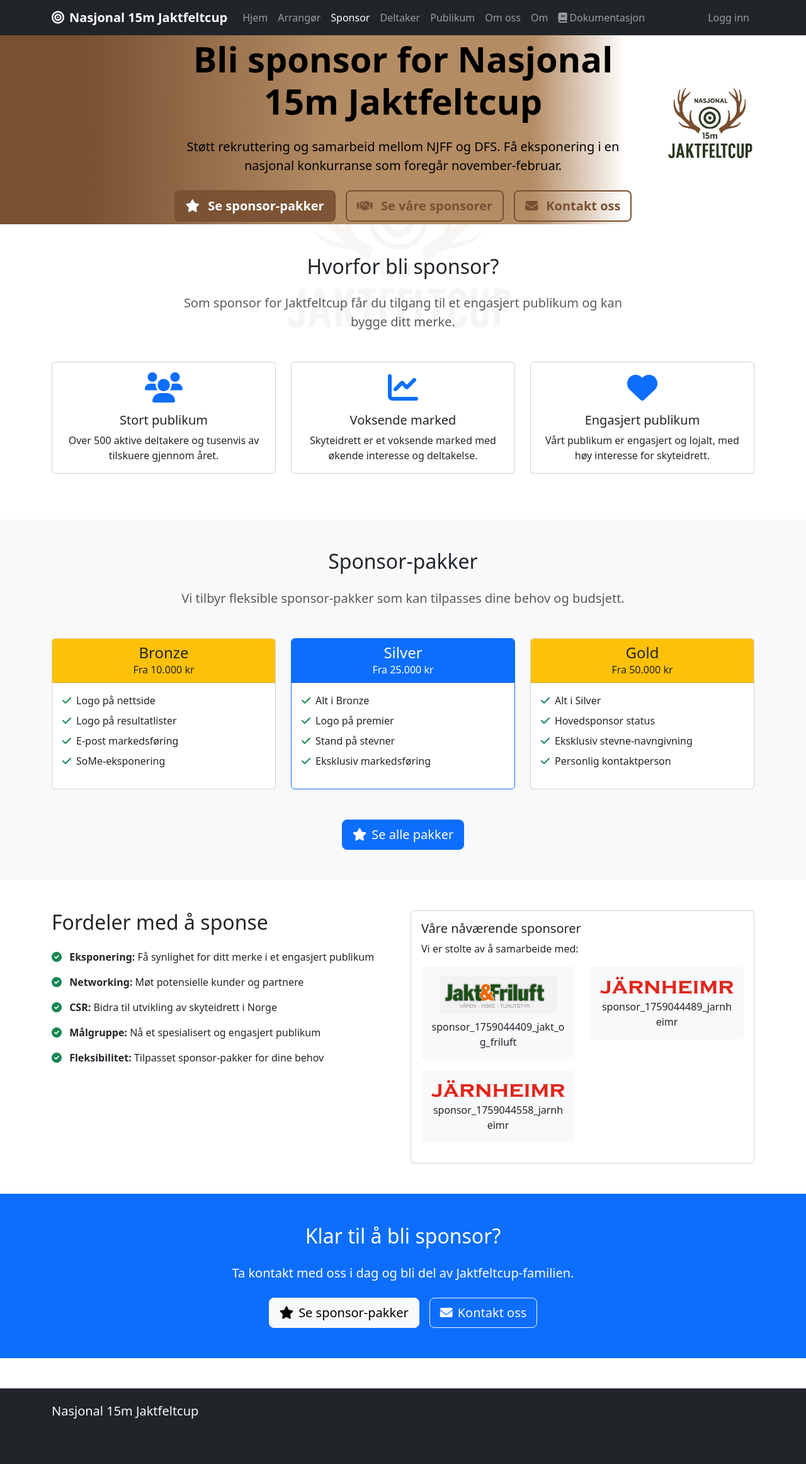
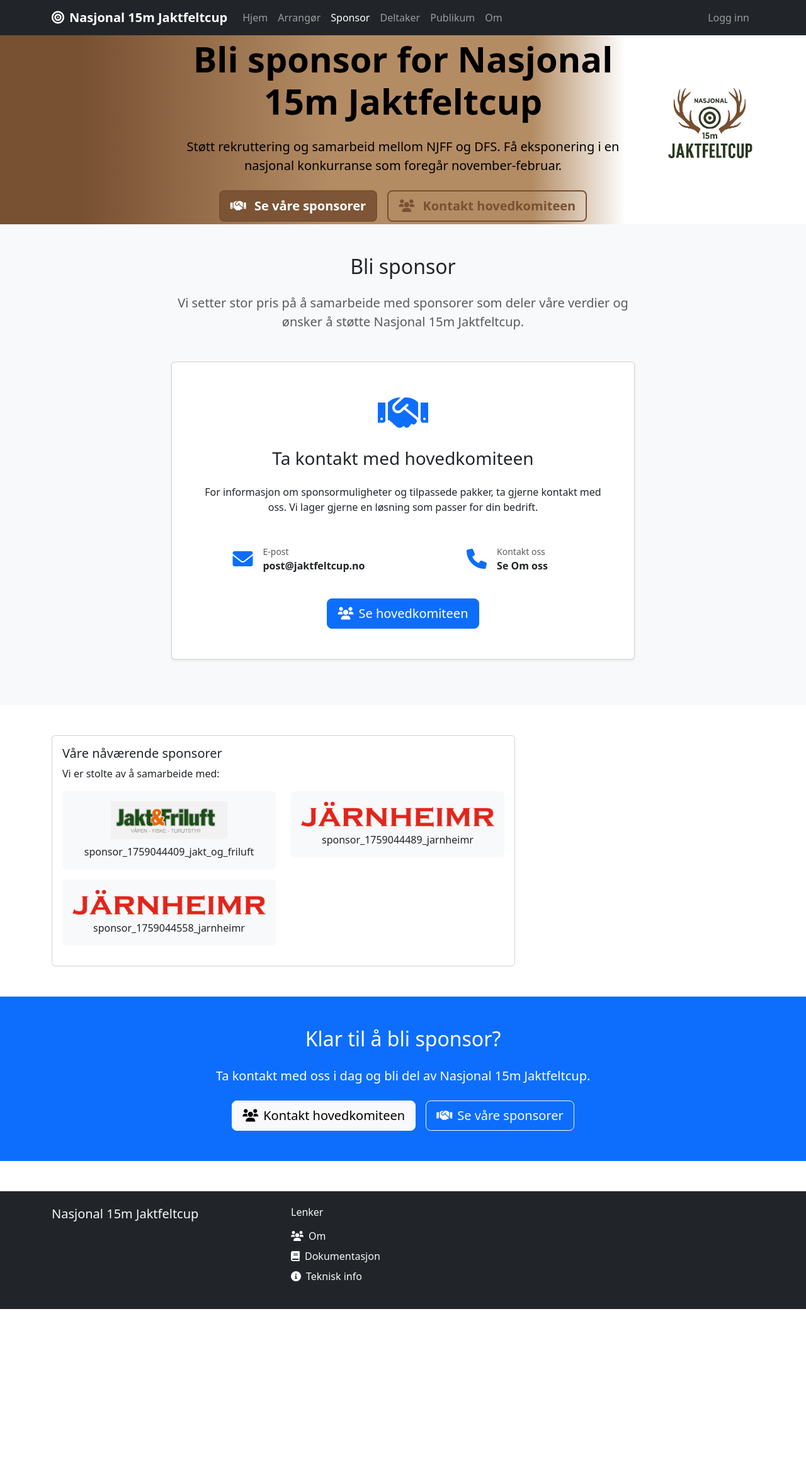
Before and after one commit to sjurivar/jaktfeltcup, a PHP site: page /jaktfeltcup/views/public/sponsor/index.php in a window 1280 px wide. Shown: the whole page at 63% size. After the commit the page ends 2078 px from the top, so only its background shows below. Run offline with PHP 8.4, Linux system fonts and the light colour scheme; data that the repository does not hold is empty.

Commit message:
Endret en del tekster - spesielt på sponsorsiden

```diff
--- a/views/layouts/footer.php
+++ b/views/layouts/footer.php
@@ -12,11 +12,31 @@
 <footer class="bg-dark text-light py-4 mt-5">
     <div class="container">
         <div class="row">
-            <div class="col-md-6">
+            <div class="col-md-4 mb-3 mb-md-0">
                 <h5>Nasjonal 15m Jaktfeltcup</h5>
                 <p class="text-muted">Administrasjonssystem for skyteøvelse</p>
             </div>
-            <div class="col-md-6 text-md-end">
+            <div class="col-md-4 mb-3 mb-md-0">
+                <h6 class="mb-3">Lenker</h6>
+                <ul class="list-unstyled">
+                    <li class="mb-2">
+                        <a href="<?= base_url('om-oss') ?>" class="text-light text-decoration-none">
+                            <i class="fas fa-users me-2"></i>Om
+                        </a>
+                    </li>
+                    <li class="mb-2">
+                        <a href="<?= base_url('dokumentasjon') ?>" class="text-light text-decoration-none">
+                            <i class="fas fa-book me-2"></i>Dokumentasjon
+                        </a>
+                    </li>
+                    <li class="mb-2">
+                        <a href="<?= base_url('about') ?>" class="text-light text-decoration-none">
+                            <i class="fas fa-info-circle me-2"></i>Teknisk info
+                        </a>
+                    </li>
+                </ul>
+            </div>
+            <div class="col-md-4 text-md-end">
                 <p class="text-muted mb-0">&copy; 2024 Nasjonal 15m Jaktfeltcup. Alle rettigheter forbeholdt.</p>
             </div>
         </div>
--- a/views/layouts/header.php
+++ b/views/layouts/header.php
@@ -361,7 +361,7 @@
                         <a class="nav-link <?= $current_page === 'publikum' ? 'active' : '' ?>" href="<?= base_url('publikum') ?>">Publikum</a>
                     </li>
                     <li class="nav-item">
-                        <a class="nav-link <?= $current_page === 'om-oss' ? 'active' : '' ?>" href="<?= base_url('om-oss') ?>">Om oss</a>
+                        <a class="nav-link <?= $current_page === 'om-oss' ? 'active' : '' ?>" href="<?= base_url('om-oss') ?>">Om</a>
                     </li>
                     <?php if (in_array($current_page, ['results', 'standings', 'competition-results'])): ?>
                     <li class="nav-item">
@@ -371,14 +371,6 @@
                         <a class="nav-link <?= $current_page === 'standings' ? 'active' : '' ?>" href="<?= base_url('standings') ?>">Sammenlagt</a>
                     </li>
                     <?php endif; ?>
-                    <li class="nav-item">
-                        <a class="nav-link <?= $current_page === 'about' ? 'active' : '' ?>" href="<?= base_url('about') ?>">Om</a>
-                    </li>
-                    <li class="nav-item">
-                        <a class="nav-link <?= $current_page === 'dokumentasjon' ? 'active' : '' ?>" href="<?= base_url('dokumentasjon') ?>">
-                            <i class="fas fa-book me-1"></i>Dokumentasjon
-                        </a>
-                    </li>
                 </ul>
                 <ul class="navbar-nav">
                     <?php
--- a/views/public/sponsor/index.php
+++ b/views/public/sponsor/index.php
@@ -15,9 +15,9 @@
 
 // Get editable content for sponsor page
 $hero_content = render_editable_content('sponsor', 'hero_title', 'Bli sponsor for Nasjonal 15m Jaktfeltcup', 'Støtt rekruttering og samarbeid mellom NJFF og DFS. Få eksponering i en nasjonal konkurranse som foregår november-februar.');
-$benefits_content = render_editable_content('sponsor', 'benefits_title', 'Hvorfor bli sponsor?', 'Som sponsor for Jaktfeltcup får du tilgang til et engasjert publikum og kan bygge ditt merke.');
+$benefits_content = render_editable_content('sponsor', 'benefits_title', 'Hvorfor bli sponsor?', 'Som sponsor for Nasjonal 15m Jaktfeltcup får du tilgang til et engasjert publikum og kan bygge ditt merke.');
 $packages_content = render_editable_content('sponsor', 'packages_title', 'Sponsorpakker', 'Velg den pakken som passer best for ditt selskap.');
-$cta_content = render_editable_content('sponsor', 'cta_title', 'Klar til å bli sponsor?', 'Ta kontakt med oss i dag og bli del av Jaktfeltcup-familien.');
+$cta_content = render_editable_content('sponsor', 'cta_title', 'Klar til å bli sponsor?', 'Ta kontakt med oss i dag og bli del av Nasjonal 15m Jaktfeltcup.');
 ?>
 
 <?php include_header(); ?>
@@ -25,29 +25,25 @@
 <?php
 $hero_buttons = [
     [
-        'text' => 'Se sponsor-pakker',
-        'url' => base_url('sponsor/pakker'),
-        'class' => 'btn-light',
-        'icon' => 'fas fa-star'
-    ],
-    [
         'text' => 'Se våre sponsorer',
         'url' => base_url('sponsor/presentasjon'),
-        'class' => 'btn-outline-light',
+        'class' => 'btn-light',
         'icon' => 'fas fa-handshake'
     ],
     [
-        'text' => 'Kontakt oss',
-        'url' => base_url('sponsor/kontakt'),
+        'text' => 'Kontakt hovedkomiteen',
+        'url' => base_url('om-oss'),
         'class' => 'btn-outline-light',
-        'icon' => 'fas fa-envelope'
+        'icon' => 'fas fa-users'
     ]
 ];
 include_hero_section('sponsor', 'hero_title', $hero_content['title'], $hero_content['content'], $hero_buttons);
 ?>
 
 <!-- Why Sponsor -->
+ <!--
 <section class="py-5">
+
     <div class="container">
         <div class="row">
             <div class="col-lg-8 mx-auto text-center">
@@ -99,83 +95,69 @@
             </div>
         </div>
     </div>
+
 </section>
-
-<!-- Sponsor Packages -->
+-->
+<!-- Contact Section -->
 <section class="py-5 bg-light">
     <div class="container">
         <div class="row">
             <div class="col-lg-8 mx-auto text-center">
-                <h2 class="mb-4">Sponsor-pakker</h2>
+                <h2 class="mb-4">Bli sponsor</h2>
                 <p class="lead text-muted mb-5">
-                    Vi tilbyr fleksible sponsor-pakker som kan tilpasses dine behov og budsjett.
+                    Vi setter stor pris på å samarbeide med sponsorer som deler våre verdier
+                    og ønsker å støtte Nasjonal 15m Jaktfeltcup.
                 </p>
-            </div>
-        </div>
 
-        <div class="row">
-            <div class="col-lg-4 mb-4">
-                <div class="card h-100">
-                    <div class="card-header bg-warning text-dark text-center">
-                        <h4 class="mb-0">Bronze</h4>
-                        <p class="mb-0">Fra 10.000 kr</p>
-                    </div>
-                    <div class="card-body">
-                        <ul class="list-unstyled">
-                            <li class="mb-2"><i class="fas fa-check text-success me-2"></i>Logo på nettside</li>
-                            <li class="mb-2"><i class="fas fa-check text-success me-2"></i>Logo på resultatlister</li>
-                            <li class="mb-2"><i class="fas fa-check text-success me-2"></i>E-post markedsføring</li>
-                            <li class="mb-2"><i class="fas fa-check text-success me-2"></i>SoMe-eksponering</li>
-                        </ul>
+                <div class="card shadow-sm mb-4">
+                    <div class="card-body p-5">
+                        <i class="fas fa-handshake fa-4x text-primary mb-4"></i>
+                        <h3 class="mb-4">Ta kontakt med hovedkomiteen</h3>
+                        <p class="mb-4">
+                            For informasjon om sponsormuligheter og tilpassede pakker,
+                            ta gjerne kontakt med oss. Vi lager gjerne en løsning som
+                            passer for din bedrift.
+                        </p>
+
+                        <div class="row mt-5">
+                            <div class="col-md-6 mb-3">
+                                <div class="d-flex align-items-center justify-content-center">
+                                    <i class="fas fa-envelope fa-2x text-primary me-3"></i>
+                                    <div class="text-start">
+                                        <small class="text-muted d-block">E-post</small>
+                                        <strong>post@jaktfeltcup.no</strong>
                                     </div>
                                 </div>
                             </div>
-            <div class="col-lg-4 mb-4">
-                <div class="card h-100 border-primary">
-                    <div class="card-header bg-primary text-white text-center">
-                        <h4 class="mb-0">Silver</h4>
-                        <p class="mb-0">Fra 25.000 kr</p>
-                    </div>
-                    <div class="card-body">
-                        <ul class="list-unstyled">
-                            <li class="mb-2"><i class="fas fa-check text-success me-2"></i>Alt i Bronze</li>
-                            <li class="mb-2"><i class="fas fa-check text-success me-2"></i>Logo på premier</li>
-                            <li class="mb-2"><i class="fas fa-check text-success me-2"></i>Stand på stevner</li>
-                            <li class="mb-2"><i class="fas fa-check text-success me-2"></i>Eksklusiv markedsføring</li>
-                        </ul>
-                    </div>
-                </div>
-            </div>
-            <div class="col-lg-4 mb-4">
-                <div class="card h-100">
-                    <div class="card-header bg-warning text-dark text-center">
-                        <h4 class="mb-0">Gold</h4>
-                        <p class="mb-0">Fra 50.000 kr</p>
-                    </div>
-                    <div class="card-body">
-                        <ul class="list-unstyled">
-                            <li class="mb-2"><i class="fas fa-check text-success me-2"></i>Alt i Silver</li>
-                            <li class="mb-2"><i class="fas fa-check text-success me-2"></i>Hovedsponsor status</li>
-                            <li class="mb-2"><i class="fas fa-check text-success me-2"></i>Eksklusiv stevne-navngivning</li>
-                            <li class="mb-2"><i class="fas fa-check text-success me-2"></i>Personlig kontaktperson</li>
-                        </ul>
+                            <div class="col-md-6 mb-3">
+                                <div class="d-flex align-items-center justify-content-center">
+                                    <i class="fas fa-phone fa-2x text-primary me-3"></i>
+                                    <div class="text-start">
+                                        <small class="text-muted d-block">Kontakt oss</small>
+                                        <strong>Se Om oss</strong>
                                     </div>
                                 </div>
                             </div>
                         </div>
 
-        <div class="text-center mt-4">
-            <a href="<?= base_url('sponsor/pakker') ?>" class="btn btn-primary btn-lg">
-                <i class="fas fa-star me-2"></i>Se alle pakker
+                        <div class="mt-4">
+                            <a href="<?= base_url('om-oss') ?>" class="btn btn-primary btn-lg">
+                                <i class="fas fa-users me-2"></i>Se hovedkomiteen
                             </a>
+                        </div>
+                    </div>
+                </div>
+            </div>
         </div>
     </div>
 </section>
 
 <!-- Benefits -->
+
 <section class="py-5">
     <div class="container">
         <div class="row">
+            <!--
             <div class="col-lg-6">
                 <h2 class="mb-4">Fordeler med å sponse</h2>
                 <ul class="list-unstyled">
@@ -201,7 +183,8 @@
                     </li>
                 </ul>
             </div>
-            <div class="col-lg-6">
+            -->
+            <div class="col-lg-8">
                 <div class="card">
                     <div class="card-body">
                         <h5 class="card-title">Våre nåværende sponsorer</h5>
@@ -234,6 +217,7 @@
     </div>
 </section>
 
+
 <!-- Call to Action -->
 <section class="py-5 bg-primary text-white">
     <div class="container">
@@ -246,11 +230,11 @@
                     <p class="lead mb-4"><?= htmlspecialchars($cta_content['content']) ?></p>
                 <?php endif; ?>
                 <div class="d-flex flex-wrap justify-content-center gap-3">
-                    <a href="<?= base_url('sponsor/pakker') ?>" class="btn btn-light btn-lg">
-                        <i class="fas fa-star me-2"></i>Se sponsor-pakker
+                    <a href="<?= base_url('om-oss') ?>" class="btn btn-light btn-lg">
+                        <i class="fas fa-users me-2"></i>Kontakt hovedkomiteen
                     </a>
-                    <a href="<?= base_url('sponsor/kontakt') ?>" class="btn btn-outline-light btn-lg">
-                        <i class="fas fa-envelope me-2"></i>Kontakt oss
+                    <a href="<?= base_url('sponsor/presentasjon') ?>" class="btn btn-outline-light btn-lg">
+                        <i class="fas fa-handshake me-2"></i>Se våre sponsorer
                     </a>
                 </div>
             </div>
```
Also changed, not shown: release_commands.md (+1 -1 lines), views/public/landing.php (+4 -44 lines), 2 other files. Lines whose indentation alone changed are shown as unchanged.
